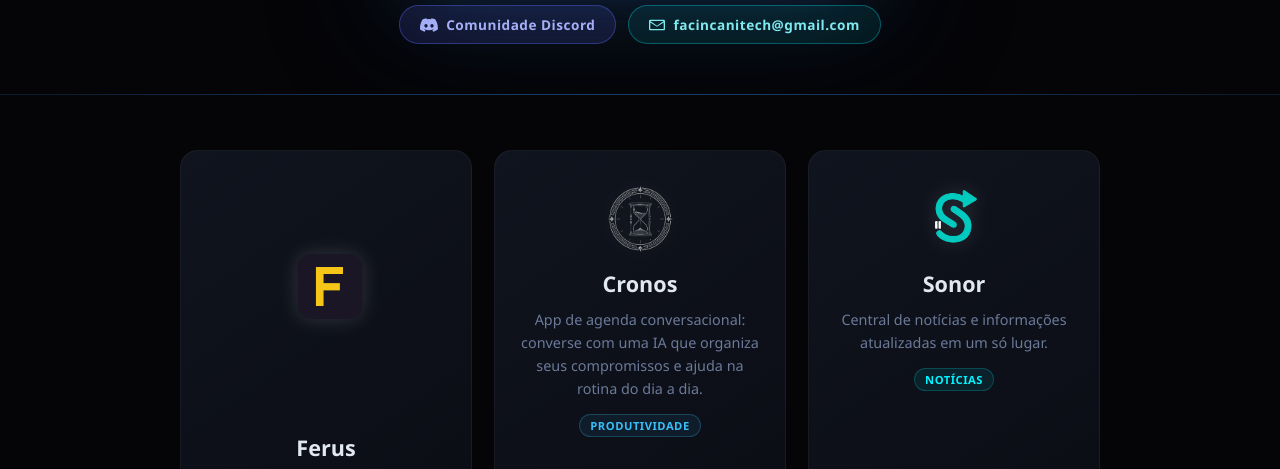
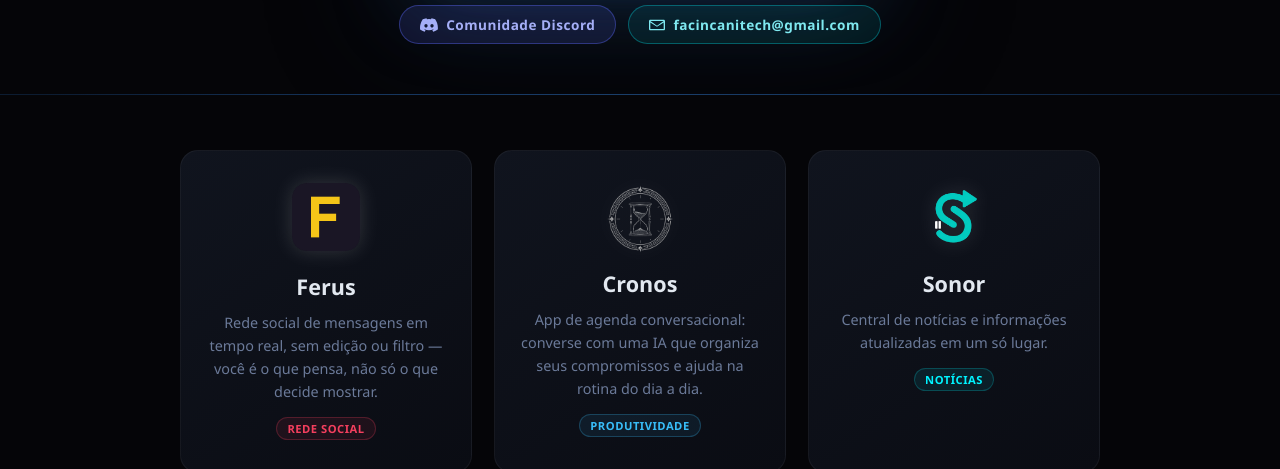
Before and after one commit to facincanitech/facincanitech.github.io, a plain HTML site: page index.html in a window 1280 px wide. Shown: the part 382-851 px from the top of the page. Drawn offline with Linux system fonts and the light colour scheme.

Commit message:
Recorta espaco em branco do logo do Ferus via background-position

```diff
--- a/index.html
+++ b/index.html
@@ -192,14 +192,17 @@
         }
 
         .card-ferus .icon-wrapper {
-            margin-bottom: 4px;
+            width: 68px;
+            height: 68px;
+            margin-bottom: 16px;
+            background-image: url('assets/logos/ferus.png');
+            background-size: 380% 200%;
+            background-position: 50% 20%;
+            background-repeat: no-repeat;
+            border-radius: 14px;
         }
 
-        .card-ferus .icon-wrapper img {
-            width: 5.5em;
-            height: 5.5em;
-            border-radius: 0;
-        }
+        .card-ferus .icon-wrapper img { display: none; }
 
         .project-card:hover .icon-wrapper { transform: scale(1.1); }
 
@@ -298,7 +301,7 @@
 
     <div class="projects-container">
         <a href="https://facincanitech.github.io/Ferus/" class="project-card card-ferus">
-            <div class="icon-wrapper"><img src="assets/logos/ferus.png" alt="Ferus"></div>
+            <div class="icon-wrapper" role="img" aria-label="Ferus"><img src="assets/logos/ferus.png" alt="Ferus"></div>
             <h2>Ferus</h2>
             <p>Rede social de mensagens em tempo real, sem edição ou filtro — você é o que pensa, não só o que decide mostrar.</p>
             <span class="tag">Rede Social</span>
```
